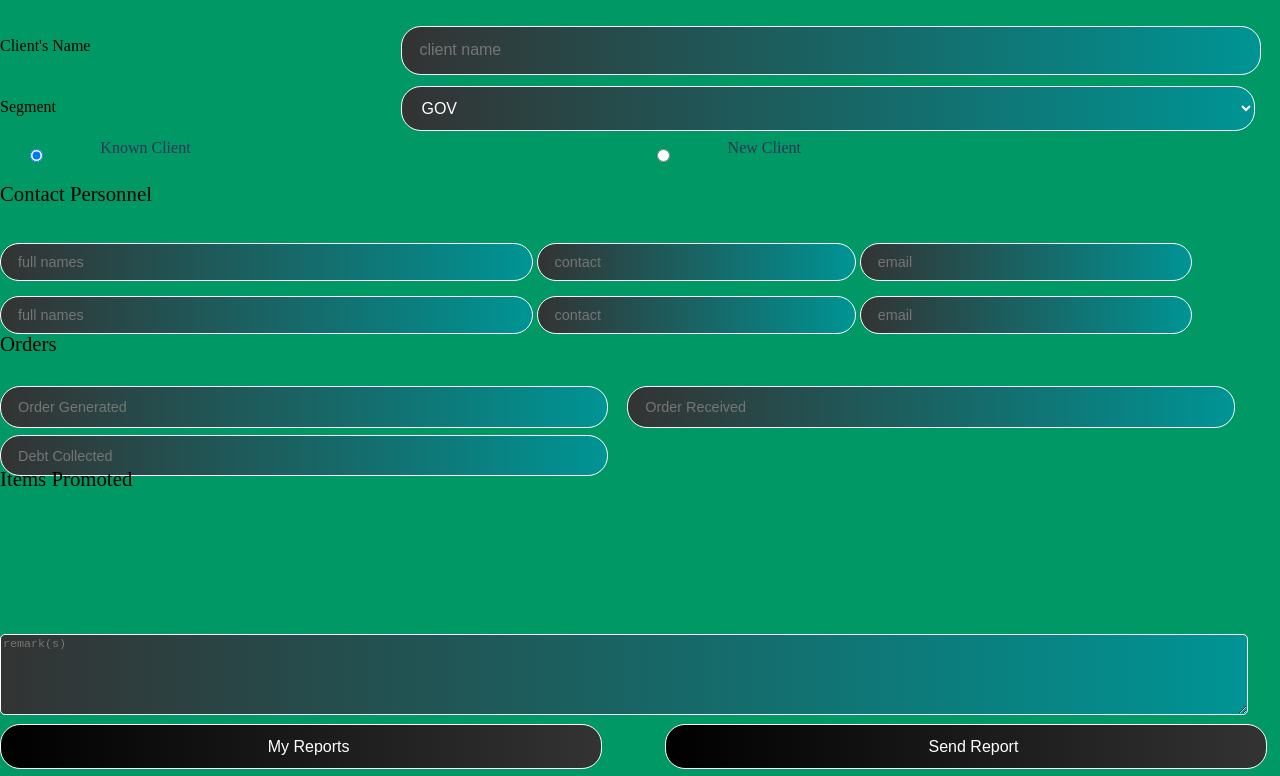
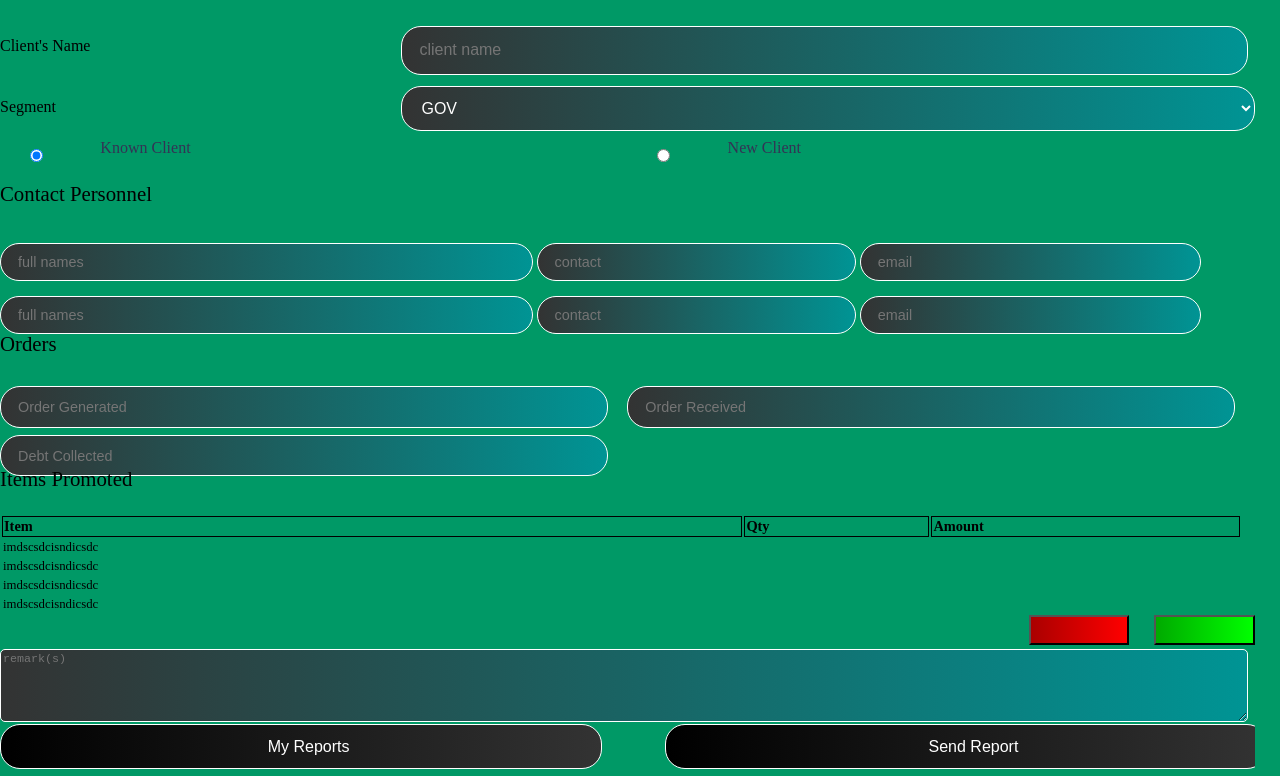
Before and after one commit to glayn2bukman/jms, a plain HTML site: page salesrep.html in a window 1280 px wide. Shown: the part 39-815 px from the top of the page. Drawn offline with Linux system fonts and the light colour scheme.

Commit message:
Add files via upload

```diff
--- a/salesrep.html
+++ b/salesrep.html
@@ -55,8 +55,31 @@
 
             <p class="section_heading" id="items_promoted_section">Items Promoted</p>
 
-            <table id="items_promoted_table">
-            </table>
+            <div id="items_promoted_table">
+                <!-- table is placed inside the div to ensure it scrolls(in div, overflow:auto;) -->
+
+                <table style="width:100%;">
+                    <th width="60%" class="table_heading">Item</th>
+                    <th width="15%" class="table_heading">Qty</th>
+                    <th width="25%" class="table_heading">Amount</th>
+
+                    <tr><td class="promotional_item">imdscsdcisndicsdc</td></tr>
+                    <tr><td class="promotional_item">imdscsdcisndicsdc</td></tr>
+                    <tr><td class="promotional_item">imdscsdcisndicsdc</td></tr>
+                    <tr><td class="promotional_item">imdscsdcisndicsdc</td></tr>
+                    <tr><td class="promotional_item">imdscsdcisndicsdc</td></tr>
+                    <tr><td class="promotional_item">imdscsdcisndicsdc</td></tr>
+                    <tr><td class="promotional_item">imdscsdcisndicsdc</td></tr>
+                    <tr><td class="promotional_item">imdscsdcisndicsdc</td></tr>
+                    <tr><td class="promotional_item">imdscsdcisndicsdc</td></tr>
+                    <tr><td class="promotional_item">imdscsdcisndicsdc</td></tr>
+                    <tr><td class="promotional_item">imdscsdcisndicsdc</td></tr>
+                    <tr><td class="promotional_item">imdscsdcisndicsdc</td></tr>
+                </table>
+            </div>
+
+                <input type="button" id="remove_promotional_item" class="promotional_items_buttons" />
+                <input type="button" id="add_promotional_item" class="promotional_items_buttons" />
 
             <textarea placeholder="remark(s)" name="remark" id="remark"/></textarea>
 
--- a/scripts/index.css
+++ b/scripts/index.css
@@ -3,7 +3,7 @@ body {
       this way, we can specify any other font in the body relative to this ie using the "em" units
       eg 1.5em = 150% of the body font-size. Its easier and much better to control fonts this way
     */
-    font-size:100%
+    font-size:100%;
 
     position:absolute;
     top:0; left:0;right:0;bottom:0;
@@ -47,7 +47,6 @@ body {
 
 #logo {
     color: #666666;
-    font-style:bold;
     font-size:1.6em;
     text-align:center;
 
--- a/scripts/salesrep.css
+++ b/scripts/salesrep.css
@@ -28,6 +28,7 @@ body {
     top:8.1%;
     left:0px;
 
+    overflow-y:scroll; /*ensure that the items-promoted table doesnt expand but rather scroll when too much info is placed there*/
 /*    border:1px solid;
     border-color:#ff0000;
 */}
@@ -60,12 +61,13 @@ body {
     position:fixed;
     top:0px;
 
-    font-size:1.3em;
+    font-size:1.2em;
     text-align:center;
 
     margin:auto;
 
     border-left:1px solid;
+    border-left-color:#666666;
 }
 
 #quit {
@@ -117,7 +119,7 @@ body {
     top:0%;
     left:32%;
 
-    width:68%;
+    width:67%;
     height:6%;
 
 /*    border:1px solid;
@@ -253,11 +255,10 @@ body {
 }
 
 #cp1_email,#cp2_email{
-    width:26%;
+    width:26.75%;
     left:35%;
     height:75%;
 }
-
 
 /*orders*/
 #orders_section {
@@ -314,23 +315,70 @@ body {
 #items_promoted_table {
     position:absolute;
     left:0px;
-    top:66%;
+    top:65%;
 
-    width:100%;
-    height:17%;
+    width:99%;
+    height:13%;
+
+    table-layout:fixed;
+    overflow: auto;
 
 /*    border:1px solid;
     border-color:#ffff00;
 */}
 
+.promotional_items_buttons {
+    position:absolute;
+    top:78.5%;
+    width:8%;
+    height:4%;
+
+    /*create gradient bg*/
+    background: #ff0000; /*just in case the browser daint support gradients*/
+    background: linear-gradient(to right, #aa0000, #ff0000); /*attempt gradient bg*/
+    color:#ffffff;
+
+    font-size:1.5em;
+    text-align:center;
+
+/*    border:1px solid;
+    border-radius:20px;
+*/}
+
+#remove_promotional_item {
+    left:82%;
+}
+#add_promotional_item {
+    background: #00ff00; /*just in case the browser daint support gradients*/
+    background: linear-gradient(to right, #00aa00, #00ff00); /*attempt gradient bg*/
+
+    left:92%;
+}
+
+.table_heading {
+    border:1px solid;
+    font-size:.9em;
+
+    text-align:left;
+    height:10px;
+}
+
+.promotional_item {
+    font-size:.8em;
+    text-align:left;
+
+    height:15px;
+
+/*    border:1px solid;
+*/}
 
 /*remark*/
 #remark {
     position:absolute;
     left:0px;
-    top:81%;
+    top:83%;
 
-    height:10%;
+    height:9%;
     width:99%;
 
     /*create rounded corners*/
```
